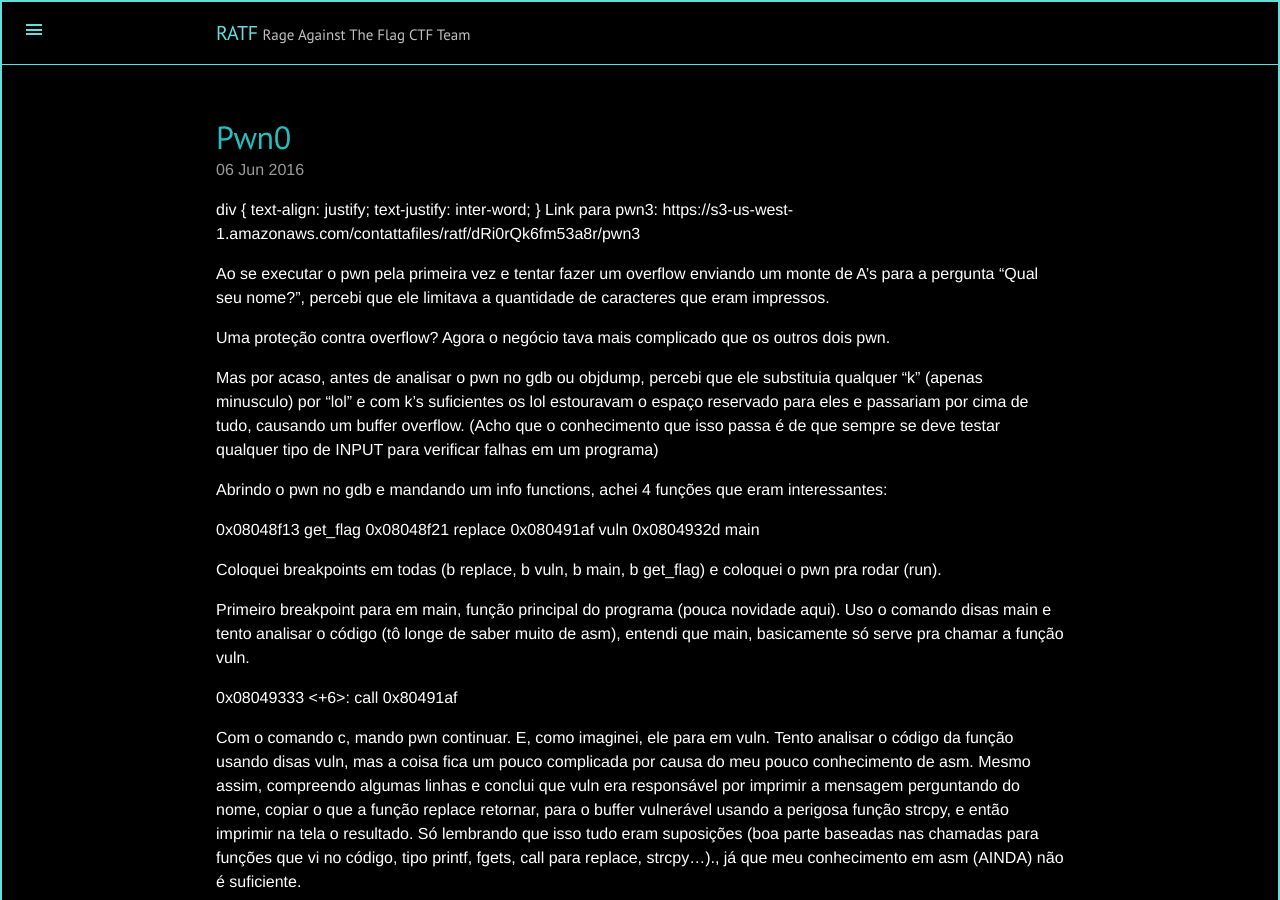
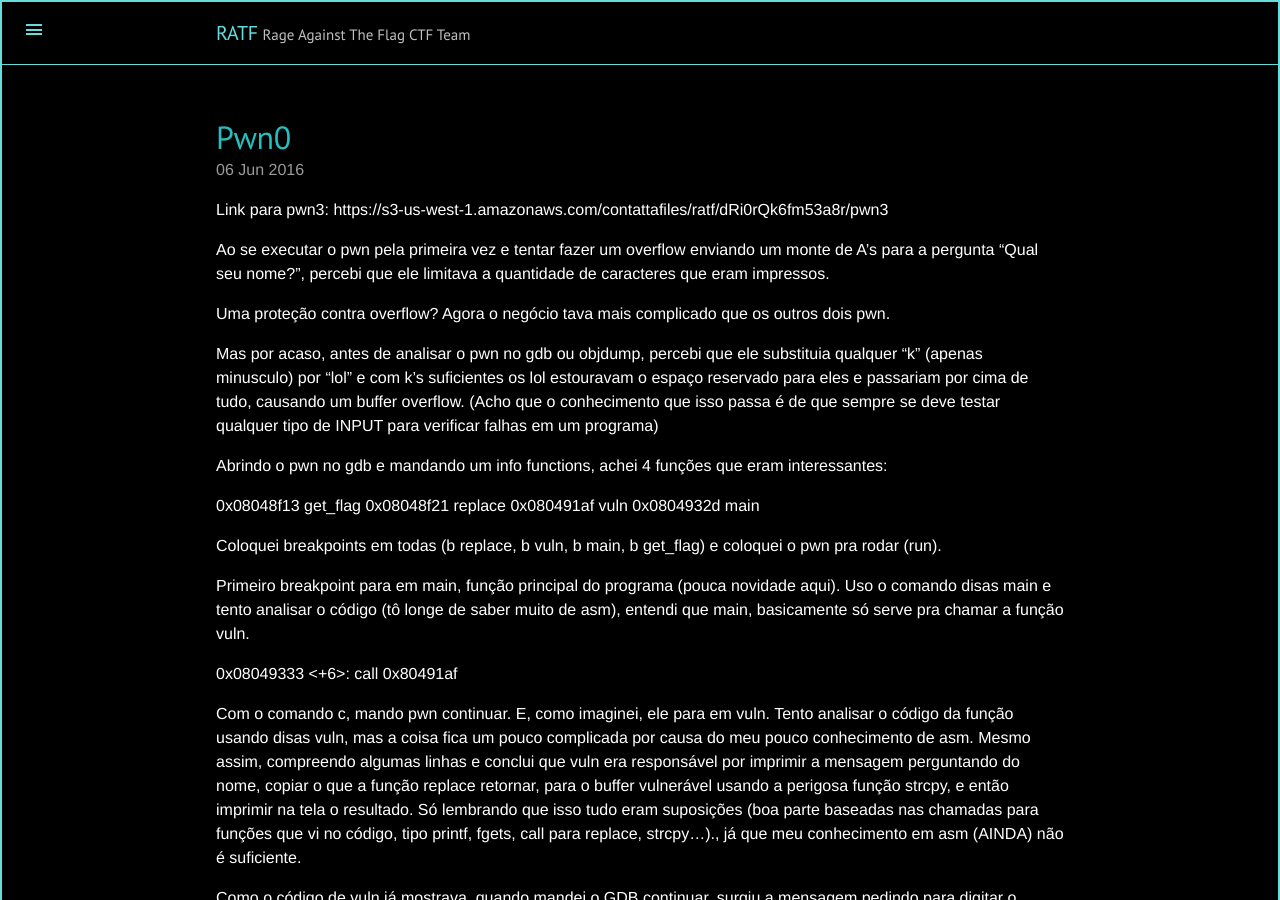
Before and after one commit to ratf/ratf.github.io, a Jekyll site: the page built from _posts/2016-06-06-pwn0-hackaflag.md, in a window 1280 px wide and 900 px high. Built offline with Jekyll 4.4.1, drawn with Linux system fonts in a browser that asks for light colours.

Commit message:
Updated 2016-06-06-pwn0-hackaflag.md

```diff
--- a/_posts/2016-06-06-pwn0-hackaflag.md
+++ b/_posts/2016-06-06-pwn0-hackaflag.md
@@ -2,22 +2,17 @@
 layout: post
 title: Pwn0
 categories:
-- Hack a flag aracaju
+  - Hack a flag aracaju
+published: true
 ---
-div {
-    text-align: justify;
-    text-justify: inter-word;
-}
 Link para pwn3:
 https://s3-us-west-1.amazonaws.com/contattafiles/ratf/dRi0rQk6fm53a8r/pwn3
 
-Ao se executar o pwn pela primeira vez e tentar fazer um overflow enviando um monte de A's para a pergunta "Qual seu nome?", percebi
-que ele limitava a quantidade de caracteres que eram impressos.
+Ao se executar o pwn pela primeira vez e tentar fazer um overflow enviando um monte de A's para a pergunta "Qual seu nome?", percebi que ele limitava a quantidade de caracteres que eram impressos.
 
 Uma proteção contra overflow? Agora o negócio tava mais complicado que os outros dois pwn.
 
-Mas por acaso, antes de analisar o pwn no gdb ou objdump, percebi que ele substituia qualquer "k" (apenas minusculo) por "lol" e com
-k's suficientes os lol estouravam o espaço reservado para eles e passariam por cima de tudo, causando um buffer overflow.
+Mas por acaso, antes de analisar o pwn no gdb ou objdump, percebi que ele substituia qualquer "k" (apenas minusculo) por "lol" e com k's suficientes os lol estouravam o espaço reservado para eles e passariam por cima de tudo, causando um buffer overflow.
 (Acho que o conhecimento que isso passa é de que sempre se deve testar qualquer tipo de INPUT para verificar falhas em um programa)
 
 Abrindo o pwn no gdb e mandando um info functions, achei 4 funções que eram interessantes:
@@ -36,8 +31,7 @@ Primeiro breakpoint para em main, função principal do programa (pouca novidade
 Com o comando c, mando pwn continuar. E, como imaginei, ele para em vuln. Tento analisar o código da função usando disas vuln, mas a coisa fica um pouco complicada por causa do meu pouco conhecimento de asm. Mesmo assim, compreendo algumas linhas e conclui que vuln era responsável por imprimir a mensagem perguntando do nome, copiar o que a função replace retornar, para o buffer vulnerável usando a perigosa função strcpy, e então imprimir na tela o resultado. Só lembrando que isso tudo eram suposições (boa parte baseadas nas chamadas para funções que vi no código, tipo printf, fgets, call para replace, strcpy...)., já que meu conhecimento em asm (AINDA)
 não é suficiente.
 
-Como o código de vuln já mostrava, quando mandei o GDB continuar, surgiu a mensagem pedindo para digitar o nome. Depois de digitar
-qualquer coisa e teclar enter, o breakpoint em replace faz efeito.
+Como o código de vuln já mostrava, quando mandei o GDB continuar, surgiu a mensagem pedindo para digitar o nome. Depois de digitar qualquer coisa e teclar enter, o breakpoint em replace faz efeito.
 
 Analisar a função replace foi mais complicado. A conclusão que tirei, por achismo, é que ela fica responsável por varrer a string em busca de K's e, caso encontre, substitua por lol. E provavelmente retorne a string modificada.
 
@@ -64,8 +58,7 @@ Achei onde pôr o endereço de get_flag ;D
 Para testar a solução, usei o python para criar um arquivo que serviria de entrada para pwn:
 python -c 'print "k"*21 + "l" + "\x13\x8f\x04\x08"' > input
 
-Obs: eu já tinha anotado o endereço de get_flag (0x08048f13) depois de analisar as funções no gdb, imaginei que seria útil. E, como
-sabemos que a regra usada nesse caso para manipulação de armazenamento na memória é Little Endian, invertemos o endereço: 08 04 8f 13 vira 13 8f 04 08.
+Obs: eu já tinha anotado o endereço de get_flag (0x08048f13) depois de analisar as funções no gdb, imaginei que seria útil. E, como sabemos que a regra usada nesse caso para manipulação de armazenamento na memória é Little Endian, invertemos o endereço: 08 04 8f 13 vira 13 8f 04 08.
 
 Para ver se tudo funcionava, no gdb com pwn3, coloquei um breakpoint apenas em get_flag. Então rodei o programa e redirecionei a entrada para o arquivo input, assim, ele iria ler o conteúdo do arquivo e usar como resposta para a pergunta "Qual seu nome?".
 
```
